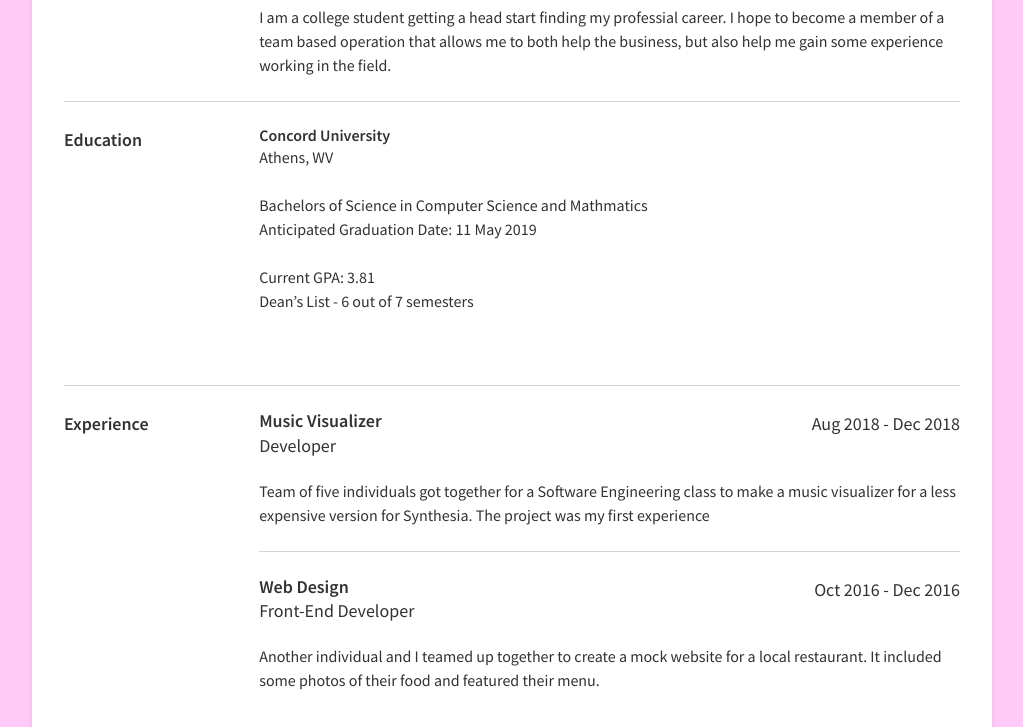
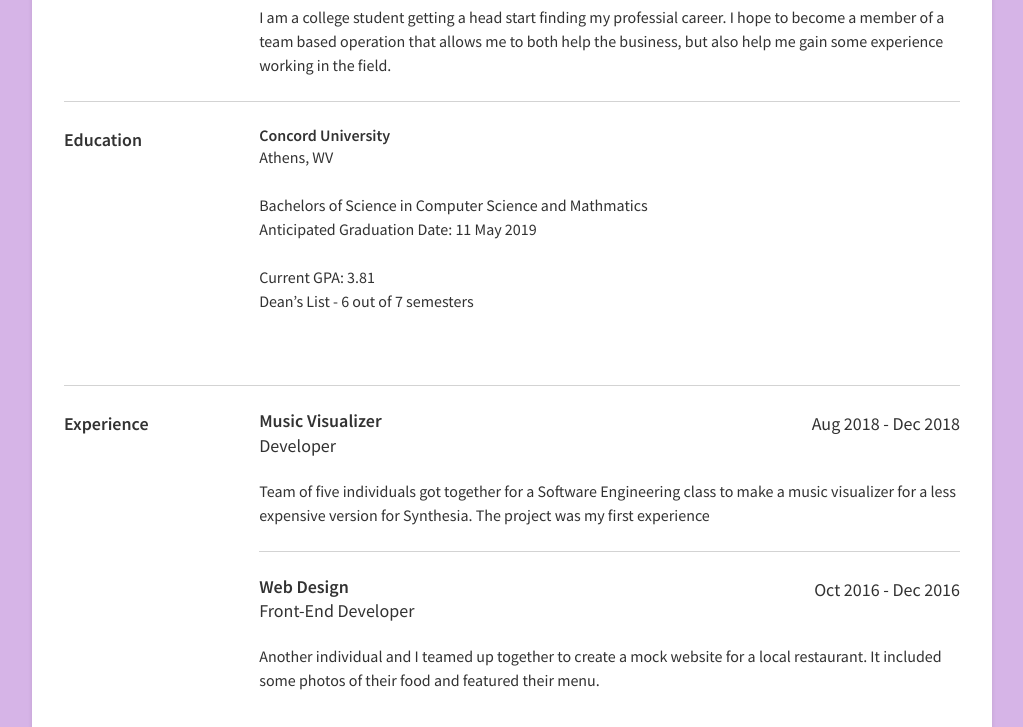
Before and after one commit to IsaacMick/IsaacMick.github.io, a plain HTML site: page index.html in a window 1280 px wide. Shown: the part 229-956 px from the top of the page, without its empty margins (128-1151 px from the left). Drawn offline with nearby package versions, Linux system fonts and the light colour scheme.

Commit message:
Background
Updated the background color

```diff
--- a/style.css
+++ b/style.css
@@ -8,7 +8,7 @@ html {
 body {
     font-family: 'Source Sans Pro', sans-serif;
     line-height: 1.5;
-    background: #ffc9f8;
+    background: #d6b4e7;
     color: #323232;
 }
 
```
